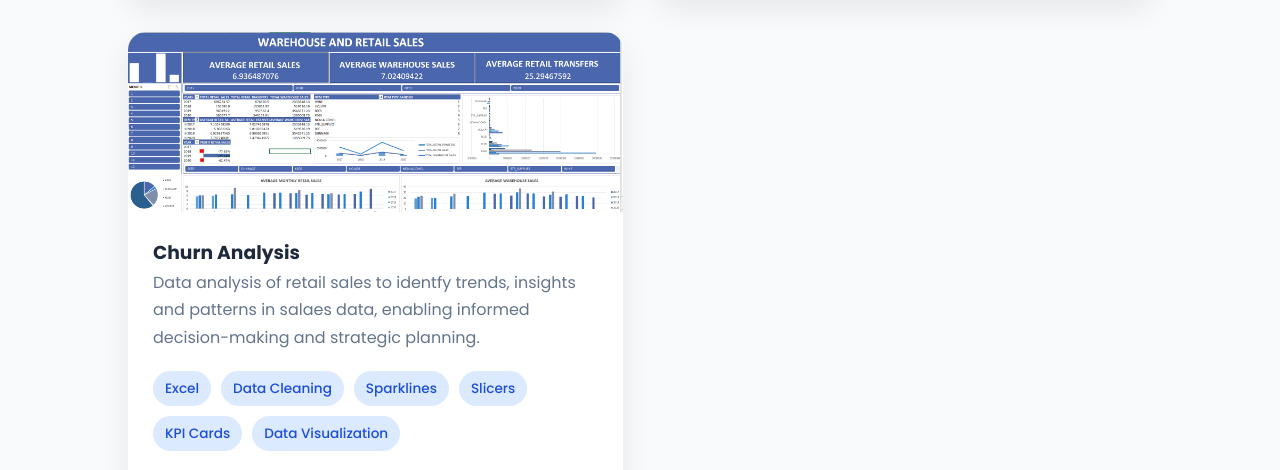
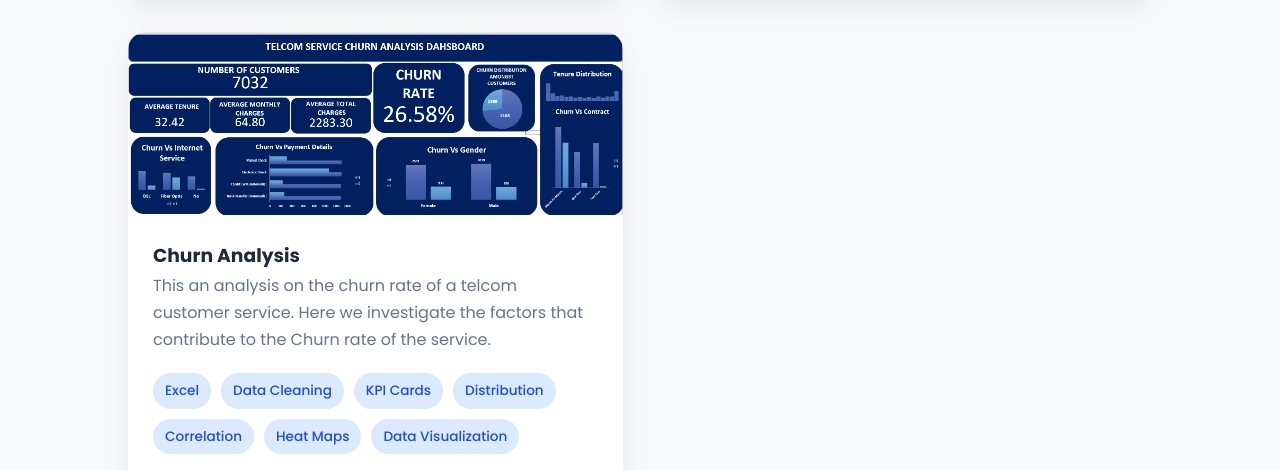
Before and after one commit to Janicekipkiror/Kipkiror_Janice_Portfolio, a plain HTML site: page data-analysis.html in a window 1280 px wide. Shown: the part 1088-1558 px from the top of the page. Drawn offline with Linux system fonts and the light colour scheme.

Commit message:
Fix HTML formatting in data-analysis.html

```diff
--- a/data-analysis.html
+++ b/data-analysis.html
@@ -185,15 +185,14 @@ Case Study
 
 <div class="project-card">
 
-<img src="assets/images/Retail Sales.png" alt="Project">
+<img src="assets/images/Customer Churn Analysis.png" alt="Project">
 
 <div class="project-content">
 
 <h3>Churn Analysis</h3>
 
 <p>
-
-Data analysis of retail sales to identfy trends, insights and patterns in salaes data, enabling informed decision-making and strategic planning.
+This an analysis on the churn rate of a telcom customer service. Here we investigate the factors that contribute to the Churn rate of the service.
 
 </p>
 
@@ -203,11 +202,13 @@ Data analysis of retail sales to identfy trends, insights and patterns in salaes
 
 <span class="tool">Data Cleaning</span>
 
-<span class="tool">Sparklines</span>
+<span class="tool">KPI Cards</span>
 
-<span class="tool">Slicers</span>
+<span class="tool">Distribution</span>
 
-<span class="tool">KPI Cards</span>
+<span class="tool">Correlation</span>
+
+<span class="tool">Heat Maps</span>
 
 <span class="tool">Data Visualization</span>
 
@@ -215,7 +216,7 @@ Data analysis of retail sales to identfy trends, insights and patterns in salaes
 
 <div class="project-buttons">
 
-<a href="https://github.com/Janicekipkiror/Warehouse_and_Retail-_Sales_Analysis/tree/main" class="btn primary-btn">
+<a href="https://github.com/Janicekipkiror/Customer-Churn-Analysis-Rate-using-Excel" class="btn primary-btn">
 
 <i class="fab fa-github"></i>
 
@@ -223,7 +224,7 @@ GitHub
 
 </a>
 
-<a href="assets/documents/WAREHOUSE AND RETAIL SALES ANALYSIS CASE STUDY.pdf" class="btn secondary-btn">
+<a href="assets/documents/CUSTOMER CHURN ANALYSIS CASE STUDY.pdf" class="btn secondary-btn">
 
 Case Study
 
```
